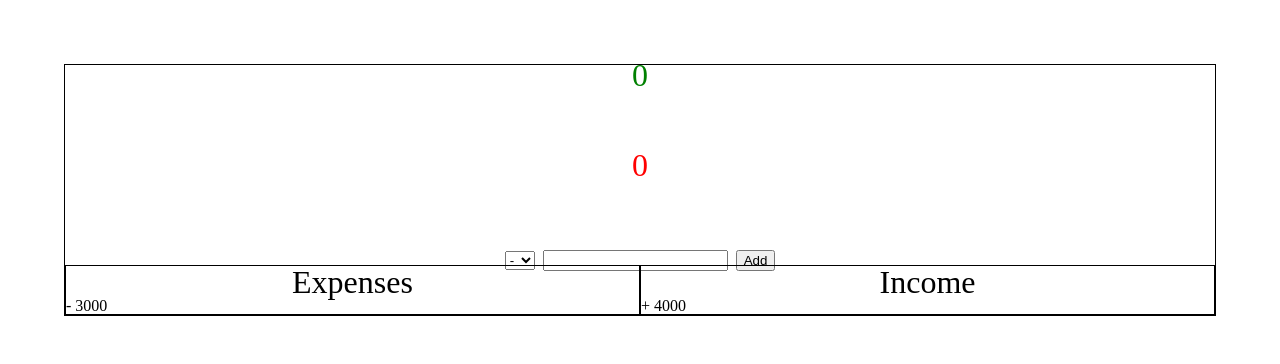
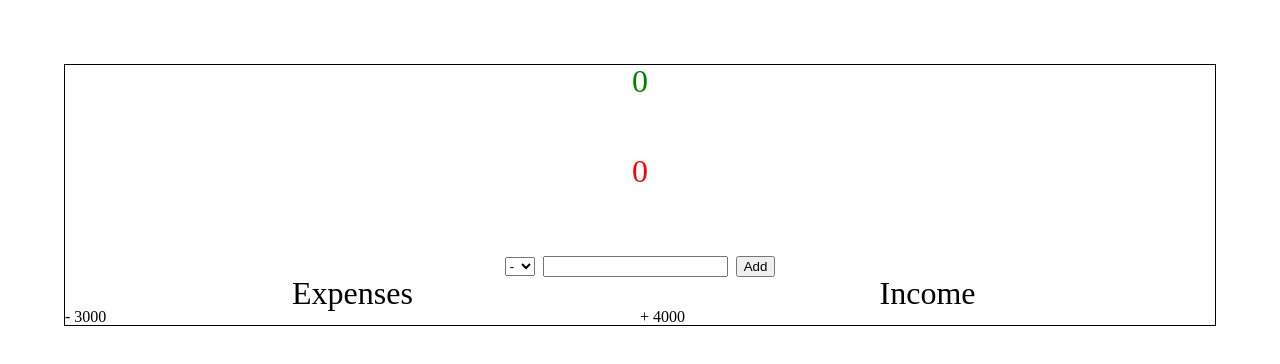
Before and after one commit to devaneyj3/budget-project, a plain HTML site: page index.html in a window 1280 px wide. Drawn offline with Linux system fonts and the light colour scheme.

Commit message:
take away border

```diff
--- a/index.js
+++ b/index.js
@@ -26,8 +26,8 @@ function addToDisplay(el, input) {
     if( el.textContent === '0') {
         el.textContent = input.value;
     } else {
-        //ele empty update value
-        // updateExpenses();
+        //else add individual button items to ul
+        // addToBudgetList();
     }
 }
 
--- a/less/home.less
+++ b/less/home.less
@@ -5,7 +5,6 @@
         display: flex;
         flex-direction: column;
         align-items: center;
-        height: 200px;
         justify-content: center;
         font-size: 2rem;
         .inc-output {
@@ -27,11 +26,9 @@
         }
         .expenses {
             width: 50%;
-            border: 1px solid black;
         }
         .income {
             width: 50%;
-            border: 1px solid black;
         }
     }
 }
```
Also changed, not shown: css/index.css.
